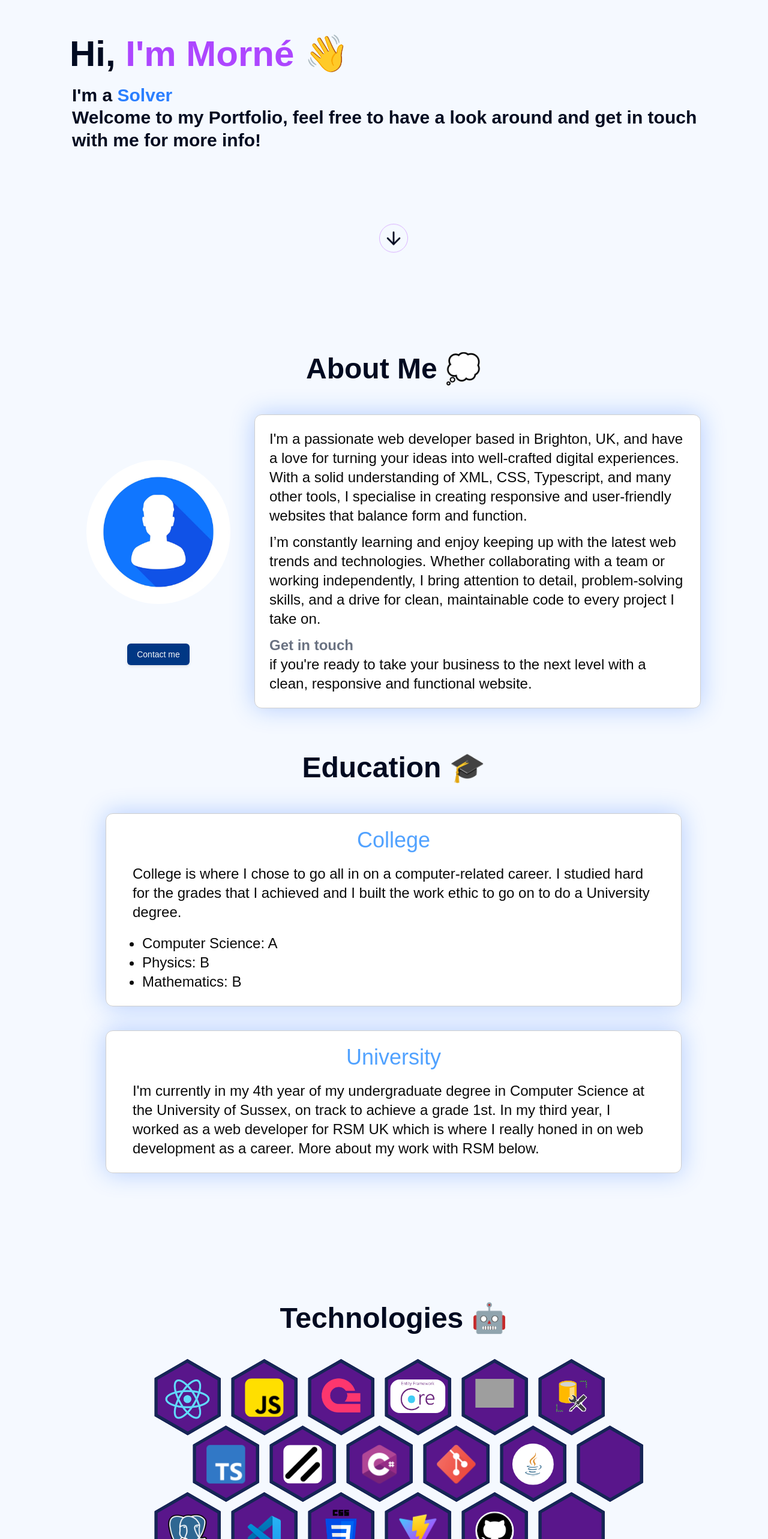
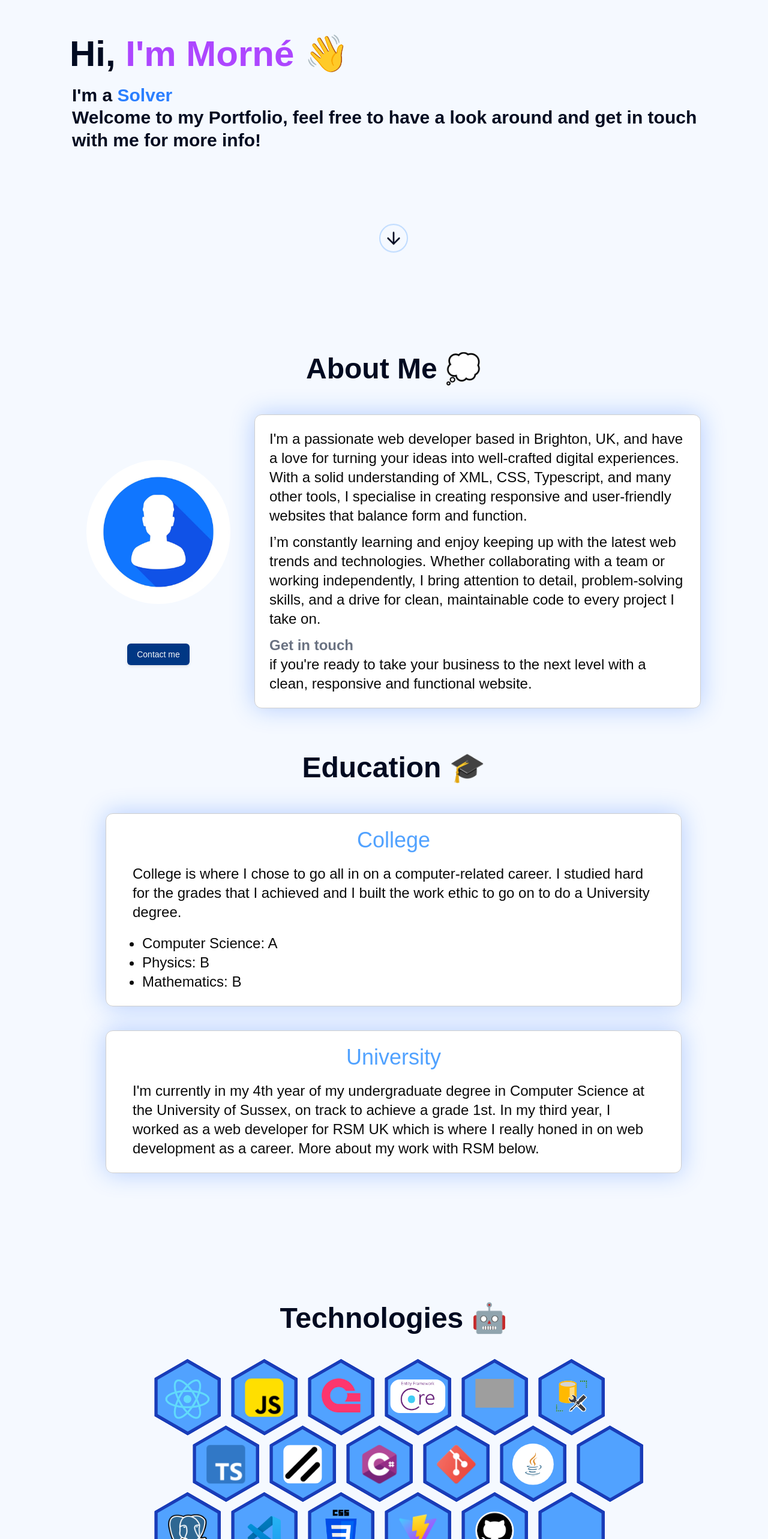
Before and after one commit to MorneNemdil/morne-portfolio, a React (Vite) app: page / in a window 1280 px wide. Shown: the part 234-2800 px from the top of the page at 60% size. Built offline with nearby package versions, Linux system fonts and the light colour scheme; no server answers; grey boxes are pictures that could not be loaded.

Commit message:
styling fixes

```diff
--- a/src/components/hexagon-plate.tsx
+++ b/src/components/hexagon-plate.tsx
@@ -1,5 +1,6 @@
 import React from "react";
 import "@/my-css.css";
+import { useTheme } from "./theme-provider";
 
 interface HexagonPlateProps {
     children?: React.ReactNode;
@@ -7,16 +8,18 @@ interface HexagonPlateProps {
 }
 
 const HexagonPlate = ({ children, className }: HexagonPlateProps) => {
+    const { theme } = useTheme();
+
     return (
         <div className={"flex justify-center items-center w-full h-full rotate-30 ".concat(className || "")}>
             <div className="hexagon-wrapper w-[13vw] sm:w-[11.5vw] md:w-[10vw] aspect-[1.1547] flex justify-center items-center hover:scale-105">
-                <div className="hexagon-inner w-full h-full bg-blue-950 flex justify-center items-center transition-transform duration-200">
-                    <div className="hexagon-content w-[90%] h-[90%] bg-purple-900 flex justify-center items-center text-center rota">
+                <div className={`hexagon-inner w-full h-full ${theme == 'dark' ? "bg-blue-950" : 'bg-blue-800'} flex justify-center items-center transition-transform duration-200`}>
+                    <div className={`hexagon-content w-[90%] h-[90%] ${theme == 'dark' ? "bg-purple-900" : "bg-blue-400"} flex justify-center items-center text-center`}>
                         <div className="w-[80%] h-[60%] -rotate-30 pointer-events-none">{children}</div>
                     </div>
                 </div>
             </div>
-        </div>
+        </div >
     );
 };
 
--- a/src/pages/home/home-page.tsx
+++ b/src/pages/home/home-page.tsx
@@ -54,10 +54,10 @@ const HomePage = () => {
 
     const typewriterText = "I'm a ";
     const typewriterSegments: TypeWriterSegmentProps[] = [
-        { text: "Developer", colourClass: "text-blue-500" },
-        { text: "Team Leader", colourClass: "text-blue-500" },
-        { text: "Designer", colourClass: "text-blue-500" },
-        { text: "Solver", colourClass: "text-blue-500" },
+        { text: "Developer", colourClass: theme == 'light' ? "text-sky-400" : "text-blue-500" },
+        { text: "Team Leader", colourClass: theme == 'light' ? "text-sky-400" : "text-blue-500" },
+        { text: "Designer", colourClass: theme == 'light' ? "text-sky-400" : "text-blue-500" },
+        { text: "Solver", colourClass: theme == 'light' ? "text-sky-400" : "text-blue-500" },
     ];
 
     const heroTitleSize = "text-3xl sm:text-5xl md:text-6xl";
@@ -68,7 +68,7 @@ const HomePage = () => {
             <div className="text-start w-95 sm:w-130 md:w-170 lg:w-220 xl:w-270 flex flex-col gap-5">
                 <div data-aos="fade-up" data-aos-duration={600}>
                     <div className={`${heroTitleSize} flex font-extrabold`}>
-                        <div>Hi,&nbsp;</div><div className="text-purple-500">I'm Morné&nbsp;</div><span className="waving-hand">👋</span>
+                        <div>Hi,&nbsp;</div><div className={`${theme == 'light' ? "text-blue-500" : "text-purple-500"}`}>I'm Morné&nbsp;</div><span className="waving-hand">👋</span>
                     </div>
                 </div>
                 <div className="ml-1">
@@ -80,7 +80,7 @@ const HomePage = () => {
                     </div>
                 </div>
             </div>
-            <ArrowDown className="mt-[10vh] border border-purple-300 rounded-full p-1.5 animate-bounce hover:cursor-pointer" onClick={() => scrollToSectionMiddle("about")} size={48} />
+            <ArrowDown className={`mt-[10vh] border ${theme == 'dark' ? "border-purple-300" : "border-blue-200"} border-2 rounded-full p-1.5 animate-bounce hover:cursor-pointer`} onClick={() => scrollToSectionMiddle("about")} size={48} />
         </section>)
     }
 
```
